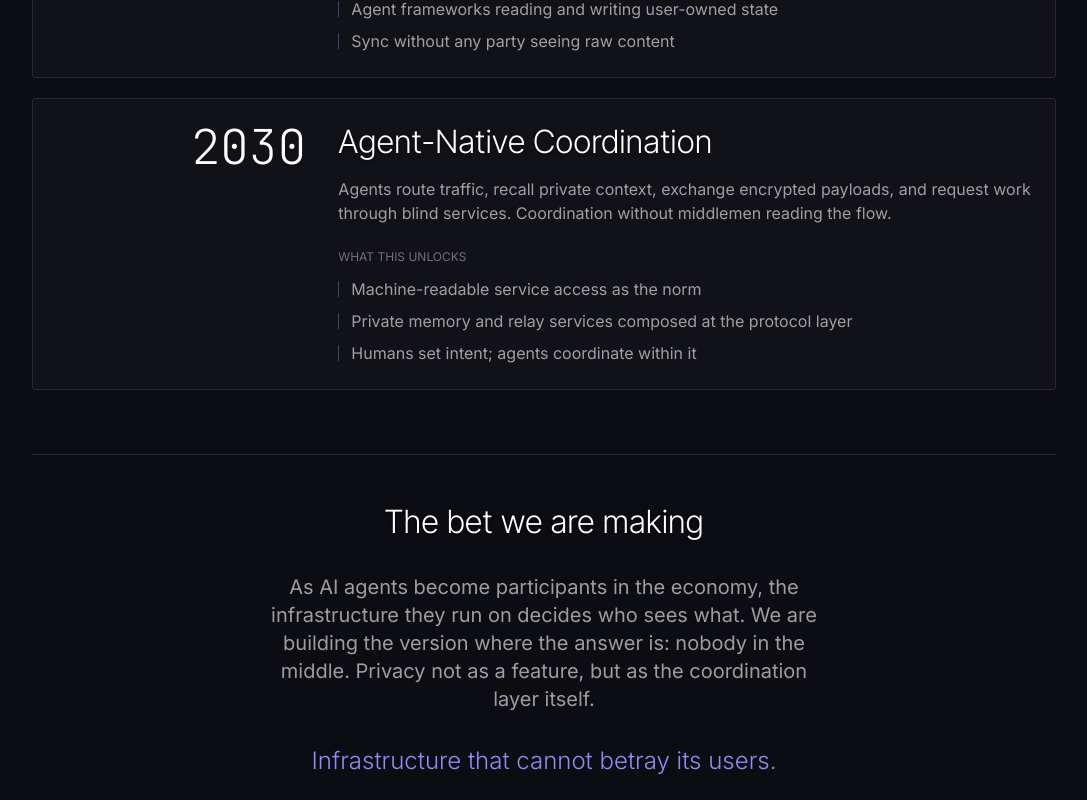
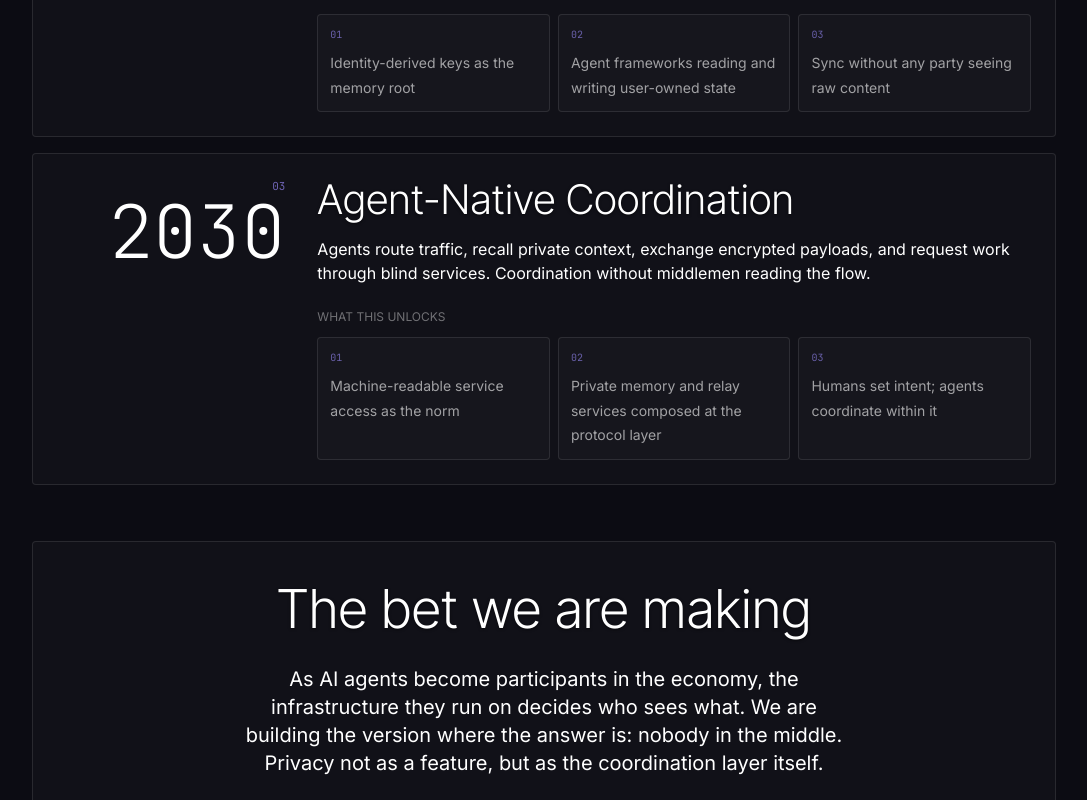
Before and after one commit to AeroNyxNetwork/AeroNyx-web, a Next.js app: page / in a window 1280 px wide. Shown: the part 9600-10400 px from the top of the page, without its empty margins (96-1183 px from the left). Built offline with nearby package versions, Linux system fonts and the light colour scheme; no server answers.

Commit message:
Polish protocol roadmap panels

```diff
--- a/components/sections/FutureVision.js
+++ b/components/sections/FutureVision.js
@@ -12,6 +12,11 @@
  *   protocol promise into lib/i18n so localized homepages do not end with
  *   English-only roadmap content. Timeline text now uses safer line-height
  *   and break behavior for long translated phrases.
+ *
+ * Modification Reason: v2.7 - Protocol roadmap panel polish.
+ *   Roadmap milestones now render as calm protocol-stage panels with compact
+ *   proof chips and a dedicated closing promise card, reducing mobile bulk
+ *   while keeping roadmap copy unchanged and credibility-bounded.
  *
  * Historical Notes:
  * v2.4 — Roadmap section rhythm polish.
@@ -44,6 +49,7 @@
  * Last Modified: v2.4 — Roadmap eyebrow rhythm alignment
  * Last Modified: v2.5 - Protocol identity wording
  * Last Modified: v2.6 - Roadmap internationalization
+ * Last Modified: v2.7 - Protocol roadmap panel polish
  * ============================================
  */
 
@@ -83,47 +89,62 @@ const FutureVision = ({ activeLocale: providedLocale }) => {
             <div className="mb-3 text-[10px] uppercase tracking-eyebrow text-brand-light md:mb-4">
               {copy.eyebrow}
             </div>
-            <h2 className="text-display-lg font-light mb-4 md:mb-6">
+            <h2 className="mb-4 text-[clamp(2.35rem,9vw,5.5rem)] font-light leading-[0.96] tracking-normal md:mb-6">
               {copy.title}
             </h2>
-            <p className="text-base md:text-xl text-white/40 max-w-copy">
+            <p className="max-w-copy text-base leading-relaxed text-white/48 md:text-xl">
               {copy.description}
             </p>
           </motion.div>
 
           {/* Vision timeline */}
-          <div className="space-y-4 md:space-y-5">
+          <div className="space-y-3 md:space-y-4" role="list">
             {visions.map((vision, index) => (
               <motion.div
                 key={vision.year}
-                className="page-card grid gap-5 rounded border p-5 md:grid-cols-[0.72fr_2fr] md:gap-8 md:p-6"
+                role="listitem"
+                className="page-card relative overflow-hidden rounded border p-4 md:p-6"
                 initial={{ opacity: 0, y: 20 }}
                 whileInView={{ opacity: 1, y: 0 }}
                 viewport={{ once: true }}
                 transition={{ delay: index * 0.15, duration: 0.6, ease: EASE }}
               >
-                <div className="md:text-right">
-                  <div className="mb-1 font-mono text-3xl font-extralight text-white/18 md:text-5xl">
+                <div className="grid gap-5 md:grid-cols-[0.64fr_2fr] md:gap-8">
+                  <div className="flex items-start justify-between gap-4 md:block md:text-right">
+                    <div className="font-mono text-[11px] uppercase tracking-eyebrow text-brand-light/70">
+                      {String(index + 1).padStart(2, '0')}
+                    </div>
+                    <div className="font-mono text-[clamp(2.1rem,13vw,4.6rem)] font-extralight leading-none text-white/16">
                       {vision.year}
                     </div>
                   </div>
 
                   <div>
-                  <h3 className="text-display-md font-light mb-3 break-words md:mb-4">{vision.title}</h3>
-                  <p className="text-sm md:text-base text-white/60 mb-4 md:mb-6 leading-relaxed break-words">
+                    <h3 className="mb-3 break-words text-[clamp(1.5rem,6vw,2.55rem)] font-light leading-[1.04] tracking-normal md:mb-4">
+                      {vision.title}
+                    </h3>
+                    <p className="mb-4 break-words text-sm leading-relaxed text-white/62 md:mb-6 md:text-base">
                       {vision.description}
                     </p>
 
-                  <div className="space-y-2">
-                    <div className="text-[10px] md:text-xs uppercase tracking-eyebrow text-white/40 mb-2 md:mb-3">
+                    <div>
+                      <div className="mb-2 text-[10px] uppercase tracking-eyebrow text-white/40 md:mb-3 md:text-xs">
                         {copy.unlocksLabel}
                       </div>
+                      <div className="grid gap-2 sm:grid-cols-3">
                         {vision.implications.map((implication, i) => (
-                      <div key={i} className="flex items-start">
-                        <div className="w-px h-3 md:h-4 bg-brand-light/40 mr-2 md:mr-3 mt-0.5 md:mt-1" />
-                        <span className="break-words text-sm leading-relaxed text-white/60 md:text-base">{implication}</span>
+                          <div
+                            key={implication}
+                            className="min-h-[4.25rem] rounded border border-white/10 bg-white/[0.025] p-3"
+                          >
+                            <div className="mb-2 font-mono text-[10px] uppercase tracking-eyebrow text-brand-light/65">
+                              {String(i + 1).padStart(2, '0')}
+                            </div>
+                            <span className="break-words text-sm leading-relaxed text-white/60">{implication}</span>
                           </div>
                         ))}
+                      </div>
+                    </div>
                   </div>
                 </div>
               </motion.div>
@@ -132,20 +153,20 @@ const FutureVision = ({ activeLocale: providedLocale }) => {
 
           {/* Closing statement */}
           <motion.div
-            className="mt-12 border-t border-white/10 pt-8 md:mt-16 md:pt-12"
+            className="page-card mt-10 rounded border p-6 text-center md:mt-14 md:p-10"
             initial={{ opacity: 0 }}
             whileInView={{ opacity: 1 }}
             viewport={{ once: true }}
             transition={{ duration: 0.8 }}
           >
-            <div className="text-center">
-              <h3 className="text-display-md font-light mb-6 md:mb-8">
+            <div>
+              <h3 className="mb-5 text-[clamp(1.75rem,7vw,3.35rem)] font-light leading-[1.02] tracking-normal md:mb-7">
                 {copy.closingTitle}
               </h3>
-              <p className="text-base md:text-xl text-white/60 max-w-copy mx-auto leading-relaxed px-4">
+              <p className="mx-auto max-w-copy text-base leading-relaxed text-white/62 md:text-xl">
                 {copy.closingDescription}
               </p>
-              <p className="text-xl md:text-2xl font-light mt-6 md:mt-8 text-brand-light">
+              <p className="mt-6 text-lg font-light leading-relaxed text-brand-light md:mt-8 md:text-2xl">
                 {copy.finalLine}
               </p>
             </div>
```
Lines whose indentation alone changed are shown as unchanged.
